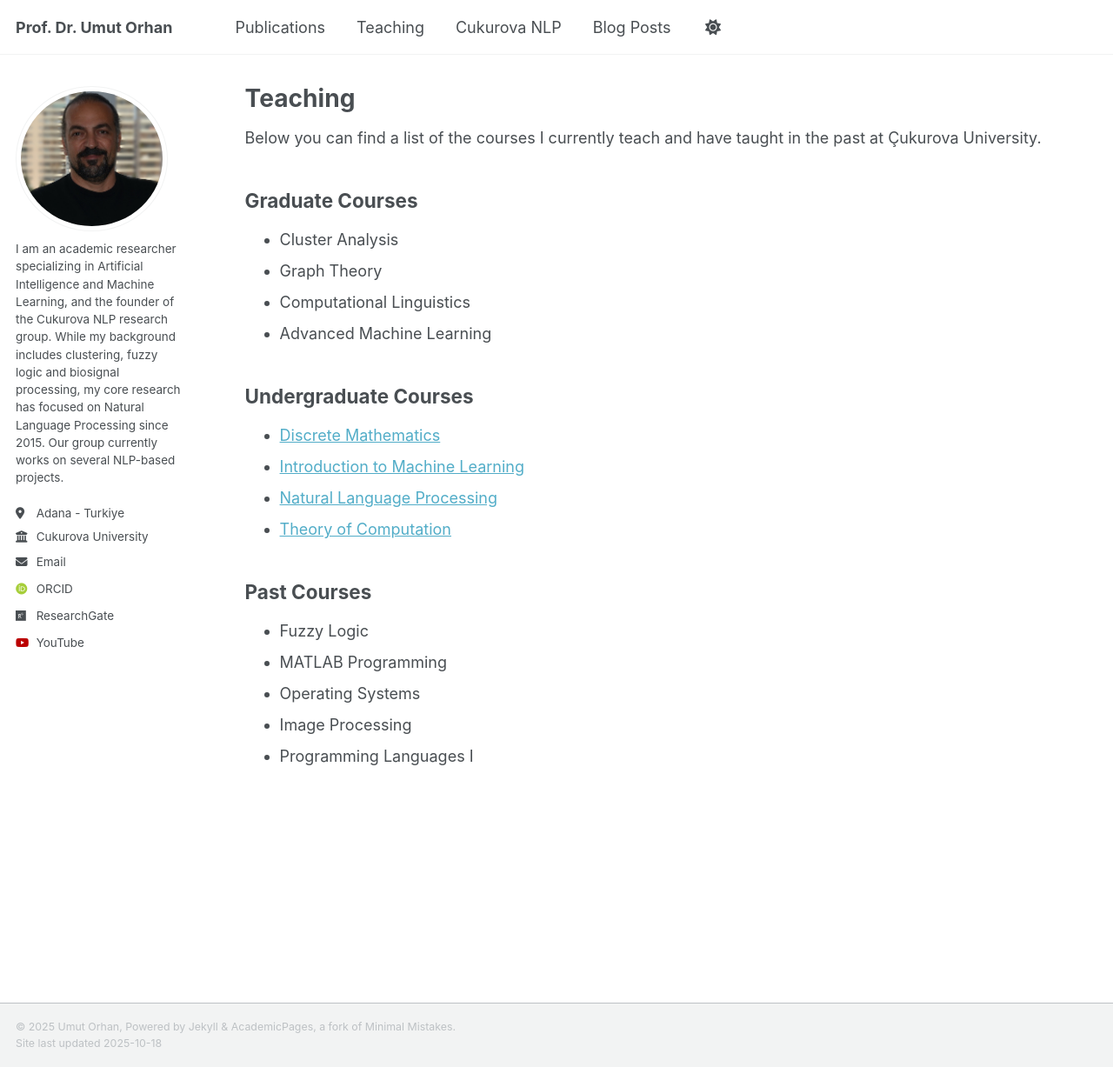
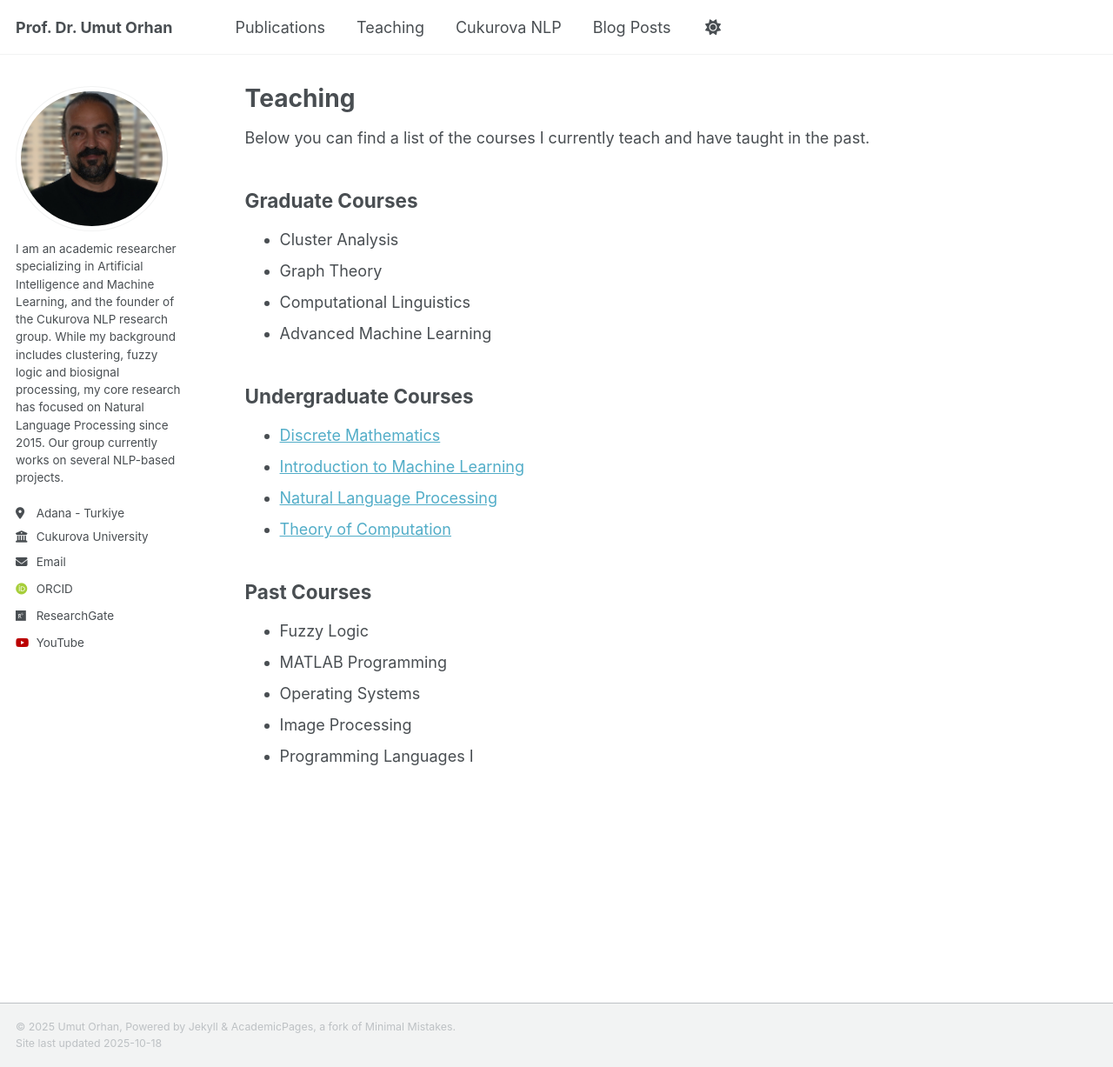
Before and after one commit to uorhan/uorhan.github.io, a Jekyll site: the page built from _pages/teaching.md, in a window 1280 px wide and 1227 px high. Shown: the whole window at 87% size. Built offline with Jekyll 4.4.1, drawn with Linux system fonts in a browser that asks for light colours; some web fonts are replaced.

Commit message:
Update teaching.md

```diff
--- a/_pages/teaching.md
+++ b/_pages/teaching.md
@@ -5,7 +5,7 @@ title: "Teaching"
 author_profile: true
 ---
 
-Below you can find a list of the courses I currently teach and have taught in the past at Çukurova University.
+Below you can find a list of the courses I currently teach and have taught in the past.
 
 ## Graduate Courses
 * Cluster Analysis
```
